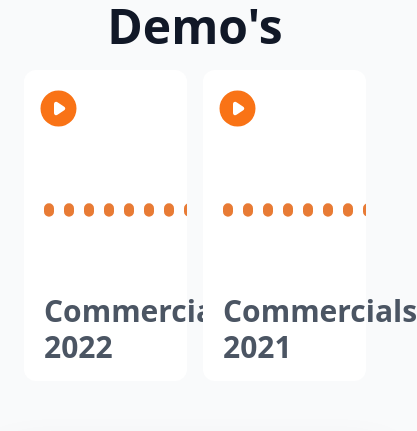
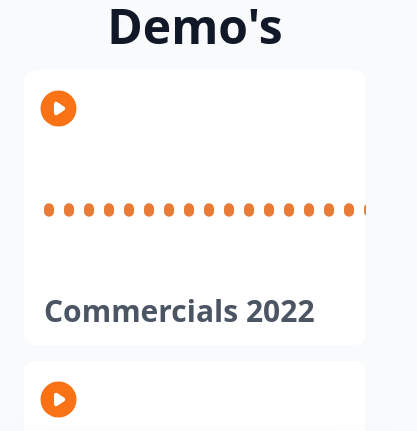
Before and after one commit to netlob/hbvoice, a Vue app: page / in a window 390 px wide. Shown: the part 340-771 px from the top of the page, 417 px wide, since content can reach past the window. Built offline with nearby package versions, Linux system fonts and the light colour scheme; what vue3-click-away would draw is missing.

Commit message:
feat(home): wrap demo's vertically on mobile

```diff
--- a/src/pages/Home.vue
+++ b/src/pages/Home.vue
@@ -188,15 +188,15 @@ const scrollToDemos = () => {
       </div>
       <div class="lg:absolute lg:inset-y-0 lg:right-0 lg:w-1/2">
         <!-- <img
-          class="h-56 w-full object-cover sm:h-72 md:h-96 lg:w-full lg:h-full lg:hidden block"
+          class="h-56 w-full object-cover sm:h-72 md:h-96 lg:w-full lg:h-full"
           src="https://media.discordapp.net/attachments/600450283423662082/1064956777503920218/C383FF19-41BB-40BD-A7BB-3E42E0C979B4_1_201_a_3.webp"
           alt=""
         /> -->
         <!-- <img
-        class="h-56 w-full object-cover sm:h-72 md:h-96 lg:w-full lg:h-full object-bottom"
-        src="https://media.discordapp.net/attachments/600450283423662082/1064944199985790986/photo-1590602847861-f357a9332bbc_2.webp"
-        alt=""
-      /> -->
+          class="h-56 w-full object-cover sm:h-72 md:h-96 lg:w-full lg:h-full object-bottom"
+          src="https://media.discordapp.net/attachments/600450283423662082/1064944199985790986/photo-1590602847861-f357a9332bbc_2.webp"
+          alt=""
+        /> -->
         <img
           class="h-56 w-full object-cover sm:h-72 md:h-96 lg:w-full lg:h-full shadow-lg hidden lg:block"
           src="../assets/images/cut.webp"
@@ -212,8 +212,8 @@ const scrollToDemos = () => {
     <section class="max-w-7xl mx-auto px-6 py-7 lg:px-8" id="demos">
       <h1 class="text-5xl mb-5 text-center font-bold text-gray-900">Demo's</h1>
 
-      <div class="grid grid-cols-12 gap-4">
-        <div class="bg-white col-span-6 py-4 rounded-xl">
+      <div class="md:grid grid-cols-12 gap-4">
+        <div class="bg-white col-span-6 py-4 rounded-xl mb-4 md:mb-0">
           <AudioPlayer
             class="overflow-hidden"
             url="../../assets/demo/Voice-Demo-2022-Commercials-Narratief.mp3"
```
